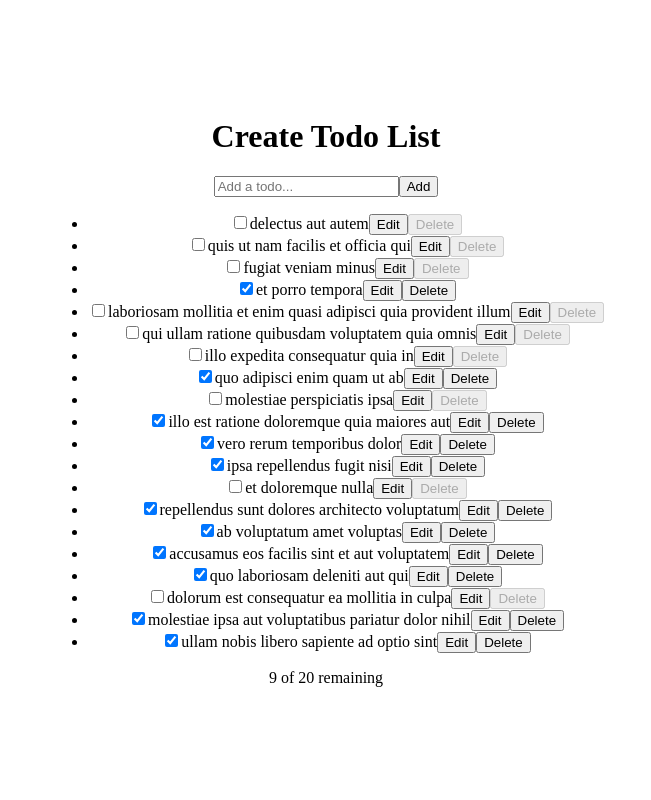
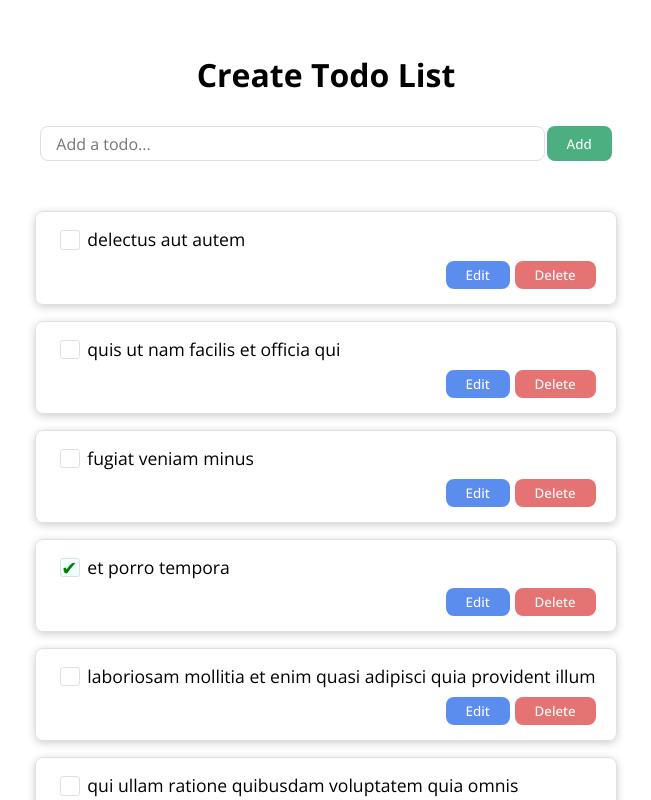
Before and after one commit to Noemi-24/todo-list, a React app: page / in a window 1280 px wide. Shown: the top 800 px of the page, without its empty margins (314-965 px from the left). Built offline with nearby package versions, Linux system fonts and the light colour scheme; the HTML template or start-up script is replaced by a standard one.

Commit message:
Styling completed

```diff
--- /dev/null
+++ b/src/components/TodoList.css
@@ -0,0 +1,153 @@
+@import url('https://fonts.googleapis.com/css2?family=Open+Sans:ital,wght@0,300..800;1,300..800&display=swap');
+
+.open-sans-title {
+  font-family: "Open Sans", sans-serif;
+  font-optical-sizing: auto;
+  font-weight: 700;
+  font-style: normal;
+  font-variation-settings:
+    "wdth" 100;
+}
+.open-sans-input{
+  font-family: "Open Sans", sans-serif;
+  font-optical-sizing: auto;
+  font-weight: 300;
+  font-style: normal;
+  font-variation-settings:
+    "wdth" 100;
+    width: 100%;
+  font-size: 1rem;
+  border-radius: 8px;
+  border: 1px solid #e0e0e0;
+  padding-left: 15px;
+}
+
+.open-sans-list {
+  font-family: "Open Sans", sans-serif;
+  font-optical-sizing: auto;
+  font-weight: 300;
+  font-style: normal;
+  font-variation-settings:
+    "wdth" 100;
+}
+
+.open-sans-button {
+  font-family: "Open Sans", sans-serif;
+  font-optical-sizing: auto;
+  font-weight: 500;
+  font-style: normal;
+  font-variation-settings:
+    "wdth" 100;
+}
+
+form{
+    display: flex;
+    justify-content: left;
+    gap: 0.1rem;
+    margin: 30px auto;
+    min-width: 300px;
+    padding: 0px 45px;
+    height: 35px;
+}
+
+ul{
+    list-style-type: none;
+    text-align: left;
+    font-size: 1.1rem;
+    padding: 20px 40px;
+}
+
+li{
+    display: flex;
+    flex-direction: column;
+    gap:0.5rem;
+    margin-bottom: 1rem;
+    border-radius: 8px;
+    padding: 15px 20px;
+    box-shadow: 0 2px 8px rgba(0,0,0,0.2);
+    border: 1px solid #e0e0e0;
+}
+
+.first-row{
+    display: flex;
+    flex-direction: row;
+    word-break: break-word;
+    gap:0.3rem;
+}
+
+.second-row{
+    display: flex;
+    flex-direction: row;
+    justify-content: flex-end;
+    gap: 0.3rem;
+}
+
+.checkbox{
+    appearance: none;
+    position: relative;
+    width: 1.2rem;
+    height: 1.2rem;
+    border: 1px solid #e0e0e0;
+    border-radius: 3px;
+}
+
+.checkbox:checked{
+    background-color:azure;
+}
+.checkbox:checked::after{
+    display: flex;
+    align-items: center;
+    justify-content: center;
+    content: "\2714";
+    font-size:1.2rem;
+    line-height: 1;
+    text-align: center;
+    position: absolute;
+    color: green;
+}
+
+.btn{
+   border: none;
+    border-radius: 8px;
+    padding: 5px 20px;
+    cursor: pointer;
+    color:#ffffff;
+}
+
+.btn-add{
+    border: none;
+    border-radius: 8px;
+    padding: 0px 20px;
+    background-color:#4CAF82;
+    color:#ffffff;
+    cursor: pointer
+}
+
+.btn-save{
+    background-color:#4CAF82;
+}
+
+.btn-edit{
+    background-color:#5B8DEF;
+}
+
+.btn-delete{
+    background-color: #E57373;
+}
+
+.btn-cancel{
+    background-color: #9E9E9E;
+}
+
+.btn-add:hover,
+.btn-cancel:hover,
+.btn-delete:hover,
+.btn-edit:hover,
+.btn-save:hover{
+    filter: brightness(0.9);
+    transition: filter 0.2s ease
+}
+
+li:hover{
+    transform: translateY(-2px)
+}
--- a/src/components/TodoList.jsx
+++ b/src/components/TodoList.jsx
@@ -1,4 +1,5 @@
 import React, { useReducer, useState} from "react";
+import './TodoList.css'
 
 const initialState = [
   {
@@ -164,55 +165,68 @@ function TodoList(){
 
     return(
         <>
-            <h1>Create Todo List</h1>
-            <form onSubmit={handleAdd}>
+            <h1 className="open-sans-title">Create Todo List</h1>
+            <form onSubmit={handleAdd} className="roboto-flex-body">
                 <input
                     value={title}
                     onChange={(e) => setTitle(e.target.value)}
                     placeholder="Add a todo..."
+                    className="open-sans-input"
                 />
-                <button type="submit">Add</button>
+                <button type="submit" className="open-sans-button btn-add">Add</button>
             </form>
-            <div>
+            <div className="open-sans-list">
                 <ul>
                     {todos.map((todo) => (
                     <li key={todo.id}>
+                      <div className="first-row">
                         <input
                               type="checkbox"
                               checked={todo.completed}
                               onChange={() => dispatch({ type: "toggled", payload: todo.id })}
+                              className="checkbox"
                           />
                         {editingTodoId ===  todo.id ? (
                           <input
                               value={editingTitle}
                               onChange={(e) => setEditingTitle(e.target.value)}
+                              className="open-sans-input"
                           />
                         ): (
                           <span>{todo.title}</span>
                         )}
-
+                      </div>
                         {editingTodoId === todo.id ? (
-                          <>
+                          <div className="second-row">
                             <button onClick={() => {dispatch({
                               type: 'saved',
                               payload: { id: todo.id, newTitle: editingTitle }
-                            }); setEditingTodoId(null); setEditingTitle('')}}>
+                              }); setEditingTodoId(null); setEditingTitle('')}}
+                              className="open-sans-button btn-save btn"
+                            >
                               Save
                             </button>
-                            <button onClick={() => {setEditingTodoId(null); setEditingTitle('')}}>
+                            <button onClick={() => {setEditingTodoId(null); setEditingTitle('')}}
+                              className="open-sans-button btn-cancel btn"
+                            >
                               Cancel
                             </button>
-                          </>
+                          </div>
                         ):(
-                          <>
-                            <button onClick={() => {setEditingTodoId(todo.id); setEditingTitle(todo.title)}}>Edit</button>
+                          <div className="second-row">
+                            <button onClick={() => {setEditingTodoId(todo.id); setEditingTitle(todo.title)}}
+                              className="open-sans-button btn-edit btn"
+                            >
+                              Edit
+                            </button>
                             <button
-                                onClick={() => dispatch({ type: "deleted", payload: todo.id })}
-                                disabled={!todo.completed}
+                              onClick={() => dispatch({ type: "deleted", payload: todo.id })}
+                              disabled={!todo.completed}
+                              className="open-sans-button btn-delete btn"
                             >
-                                Delete
+                              Delete
                             </button>
-                          </>
+                          </div>
                         )}
 
                     </li>
```
